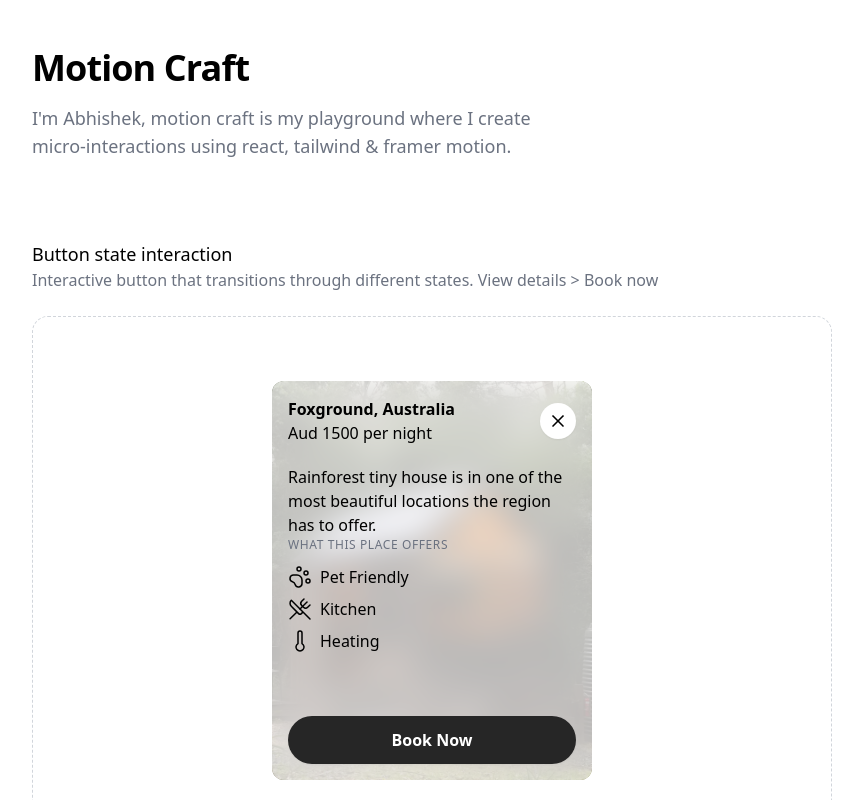
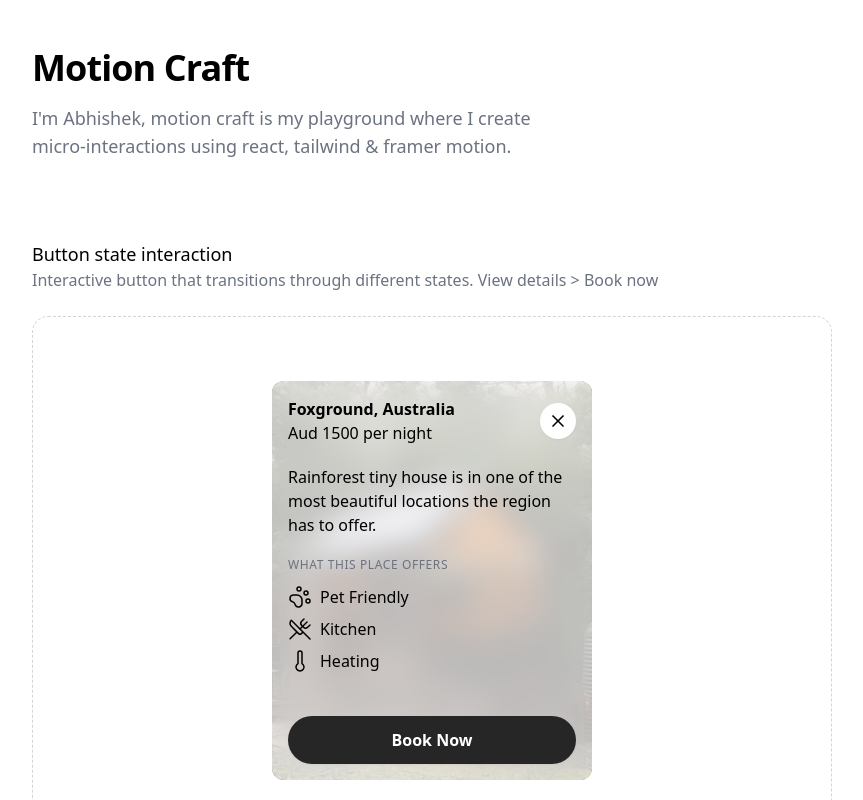
Before and after one commit to casicodes/portfolio, a React (Vite) app: page / in a window 1280 px wide. Both pictures are taken after a click on the button "View details". Shown: the top 800 px of the page, without its empty margins (208-1071 px from the left). Built offline with nearby package versions, Linux system fonts and the light colour scheme.

Commit message:
fix issue

```diff
--- a/src/component/ButtonState/ButtonState.jsx
+++ b/src/component/ButtonState/ButtonState.jsx
@@ -75,7 +75,7 @@ function ButtonState() {
                   </button>
                 </motion.div>
                 <motion.div className="flex flex-col grow">
-                  <p className="pb-5gits">
+                  <p className="pb-5">
                     Rainforest tiny house is in one of the most beautiful
                     locations the region has to offer.
                   </p>
```
